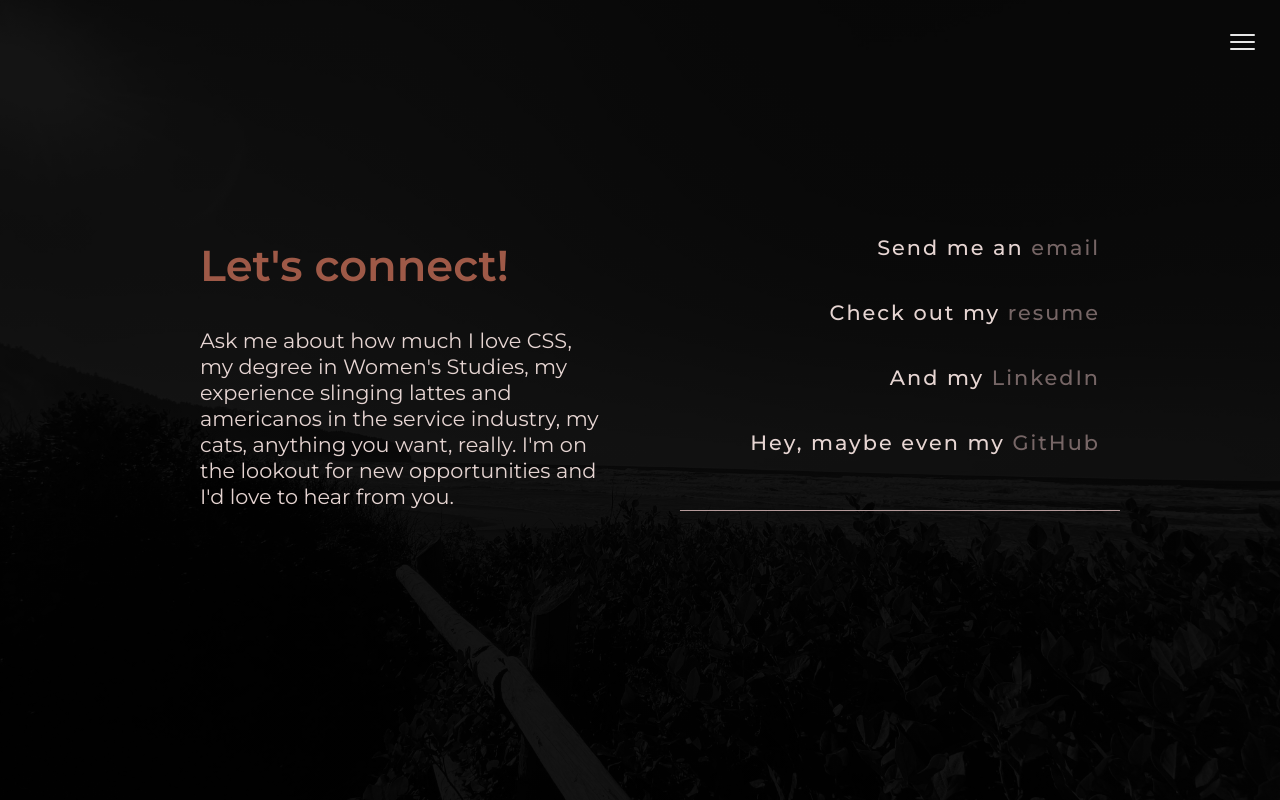
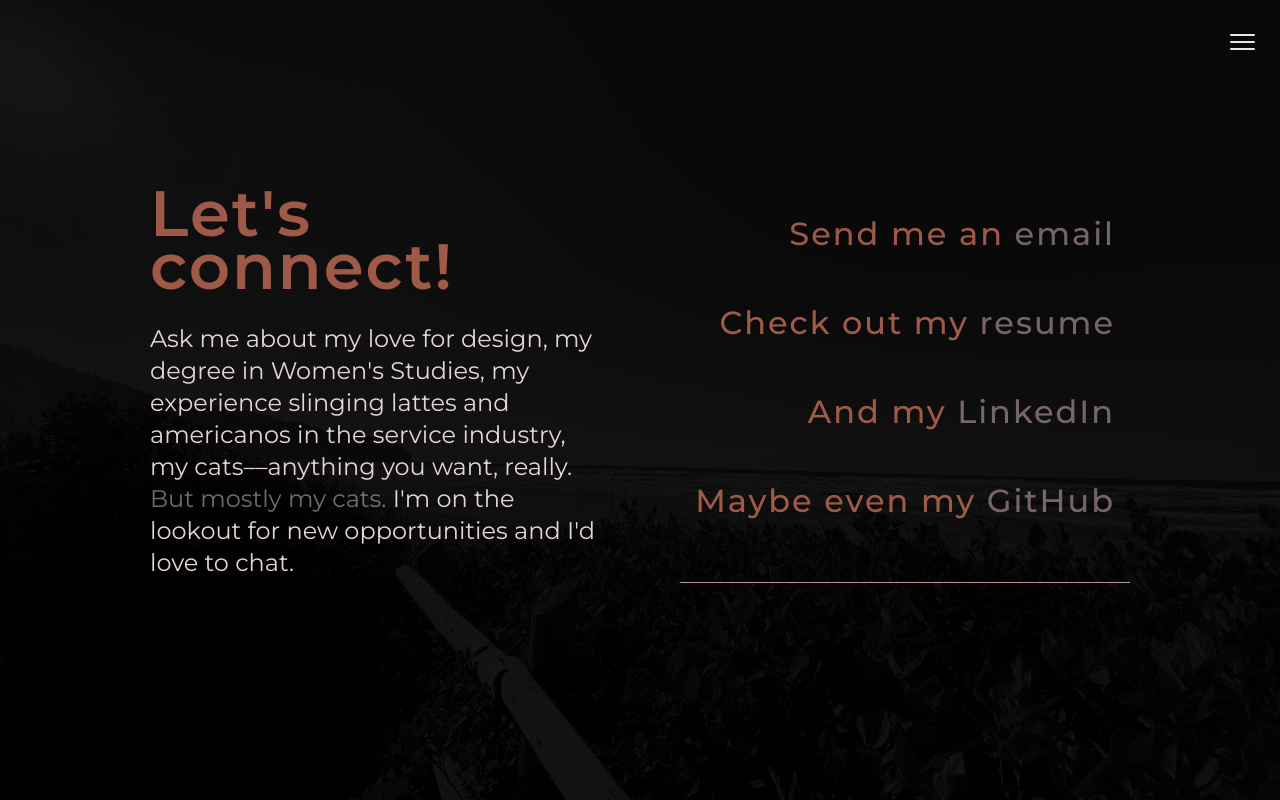
Before and after one commit to kathrynzaro/demo-portfolio, a React (Create React App) app: page /connect in a window 1280 px wide. Built offline with nearby package versions, Linux system fonts and the light colour scheme; a web font is replaced by a local one.

Commit message:
enlarges content on home, projects, and connect

```diff
--- a/src/App.css
+++ b/src/App.css
@@ -177,8 +177,7 @@ nav a {
   color: var(--snow);
   text-decoration: none;
   transition: all 0.5s ease-in-out 0s;
-  font-size: .9rem;
-  /* animation: fontbulger 7s; */
+  font-size: 1.1rem;
 }
 
 nav a:not(.active):hover {
--- a/src/Components/ConnectPage/ConnectPage.css
+++ b/src/Components/ConnectPage/ConnectPage.css
@@ -33,7 +33,7 @@
 }
 
 li {
-  color: var(--misty-rose);
+  color: var(--redwood);
   opacity: .9;
 }
 
@@ -69,7 +69,7 @@ li {
   .left-section {
     padding: 40px;
     height: 320px;
-    width: 400px;
+    width: 450px;
     display: flex;
     flex-direction: column;
     justify-content: center;
@@ -80,20 +80,27 @@ li {
   .right-section {
     padding: 40px;
     height: fit-content;
-    width: 400px;
+    width: 450px;
     height: 320px;
   }
 
   .connect-page h1 {
-    font-size: 2.7rem;
+    font-size: 4rem;
     font-weight: 600;
+    margin-bottom: 30px;
+    letter-spacing: 2px;
+    line-height: 53px;
   }
 
   .connect-page p {
     margin: 0px;
-    line-height: 26px;
+    line-height: 32px;
     font-weight: 400;
-    font-size: 1.3rem;
+    font-size: 1.5rem;
+  }
+
+  .connect-page p span {
+    opacity: .5;
   }
 
   .right-section ul {
@@ -104,13 +111,17 @@ li {
     margin: 0;
     height: 100%;
     list-style-type: none;
+    padding-top: 17px;
+    padding-bottom: 55px;
+    padding-right: 0;
+    padding-left: 0;
   }
 
   .right-section li {
     text-decoration: none;
-    font-size: 1.3rem;
+    font-size: 2rem;
     font-weight: 500;
-    padding: 15px 10px 25px;
+    padding: 25px 5px;
     letter-spacing: 2px;
   }
 
--- a/src/Components/ConnectPage/ConnectPage.js
+++ b/src/Components/ConnectPage/ConnectPage.js
@@ -9,12 +9,13 @@ export default function ConnectPage() {
           <section className="left-section">
             <h1>Let&apos;s connect!</h1>
             <p>
-              Ask me about how much I love CSS, my degree in Women&apos;s Studies, my experience
-              slinging lattes and americanos in the service industry, my cats, anything you want,
-              really. I&apos;m on the lookout for new opportunities and I&apos;d love to hear from
-              you.
+              Ask me about my love for design, my degree in Women&apos;s Studies, my experience
+              slinging lattes and americanos in the service industry, my cats––anything you want,
+              really. <span>But mostly my cats.</span> I&apos;m on the lookout for new opportunities
+              and I&apos;d love to chat.
             </p>
           </section>
+
           <section className="right-section">
             <ul>
               <li>
@@ -24,6 +25,7 @@ export default function ConnectPage() {
                   email
                 </a>
               </li>
+
               <li>
                 Check out my
                 <a href="/katzaro-resume.pdf" target="_blank" rel="noreferrer">
@@ -31,6 +33,7 @@ export default function ConnectPage() {
                   resume
                 </a>
               </li>
+
               <li>
                 And my
                 <a href="https://www.linkedin.com/in/katzaro/" target="_blank" rel="noreferrer">
@@ -38,8 +41,9 @@ export default function ConnectPage() {
                   LinkedIn
                 </a>
               </li>
+
               <li>
-                Hey, maybe even my
+                Maybe even my
                 <a href="https://github.com/kathrynzaro" target="_blank" rel="noreferrer">
                   {' '}
                   GitHub
--- a/src/Components/HomePage/HomePage.css
+++ b/src/Components/HomePage/HomePage.css
@@ -56,14 +56,14 @@
   }
 
   .homepage h1 {
-    font-size: 7rem;
+    font-size: 7.2rem;
     padding: 0 30px;
     font-weight: 600;
     margin: 0 0 20px;
   }
 
   .homepage h2 {
-    font-size: 3rem;
+    font-size: 3.3rem;
     padding: 0 50px;
     font-weight: 600;
     max-width: 1200px;
@@ -71,8 +71,9 @@
   }
 
   .homepage h3 {
+    max-width: 600px;
     padding: 0 100px;
-    font-size: 1.5rem;
+    font-size: 2rem;
     font-weight: 600;
     margin: 20px 0 50px;
   }
--- a/src/Components/ProjectPage/ProjectPage.css
+++ b/src/Components/ProjectPage/ProjectPage.css
@@ -1,5 +1,6 @@
 .project-card {
   text-align: left;
+  min-height: fit-content;
 }
 
 .project-card h1 {
@@ -88,31 +89,31 @@
   }
 
   .project-card h1 {
-    font-size: 3.5rem;
+    font-size: 3.7rem;
     font-weight: 600;
-    padding: 5px 10px 10px;
+    padding: 5px 10px 15px;
     margin: 0;
   }
 
   .project-card h3 {
     font-weight: 400;
-    font-size: 1rem;
+    font-size: 1.2rem;
     padding: 20px 10px 10px;
     margin: 0;
   }
 
   .project-card p {
-    font-size: 1.1rem;
+    font-size: 1.2rem;
     letter-spacing: .5px;
     text-align: left;
-    padding: 10px 10px;
+    padding: 15px 10px;
     margin: 0;
   }
 
   .project-links {
     margin: 10px 10px;
-    padding: 5px 0 2px;
-    font-size: 1.3rem;
+    padding: 5px 0 3px;
+    font-size: 1.5rem;
     opacity: .5;
   }
 
@@ -139,7 +140,7 @@
   }
 
   video {
-    width: 95%;
+    width: 98%;
     opacity: .6;
     padding: 10px;
     border-radius: 15px;
@@ -161,7 +162,7 @@
     display: flex;
     flex-direction: column;
     justify-content: space-between;
-    width: 5%;
+    width: 2%;
     height: 150px;
     margin: 20px;
   }
```
